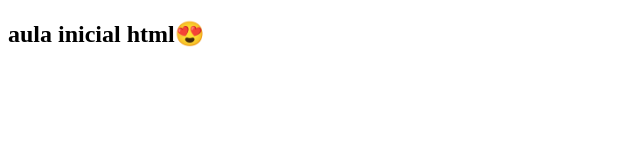
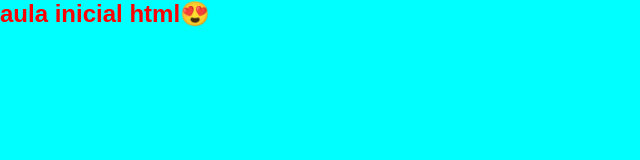
Before and after one commit to vitor-sampai0/aula01-html, a plain HTML site: page index.html in a window 1280 px wide. Shown: the whole page, without its empty margins (0-640 px from the left). Drawn offline with Linux system fonts and the light colour scheme.

Commit message:
create index style file

```diff
--- /dev/null
+++ b/assets/styles.index.css
@@ -0,0 +1,24 @@
+*{
+    margin: 0;
+    pad: 0;
+    box-sizing: border-box;
+    text-decoration: none;
+    border: none;
+    outline: none;
+    scroll-behavior: smooth;
+    font-family: 'Poppins', sans-serif;
+
+}
+
+:root{
+    --preto: #080808;
+    --secondary-bg--color: #121212;
+    --text-color: #f1f1f1;
+    --main-color: rgb(255, 0, 0);
+
+}
+
+body {
+    background-color: rgb(0, 255, 255);
+    color: var(--main-color)
+}
--- a/index.html
+++ b/index.html
@@ -3,6 +3,7 @@
 <head>
     <meta charset="UTF-8">
     <meta name="viewport" content="width=device-width, initial-scale=1.0">
+    <link rel="stylesheet" href="assets/styles.index.css">
     <title>aula 01</title>
 </head>
 <body>
```
